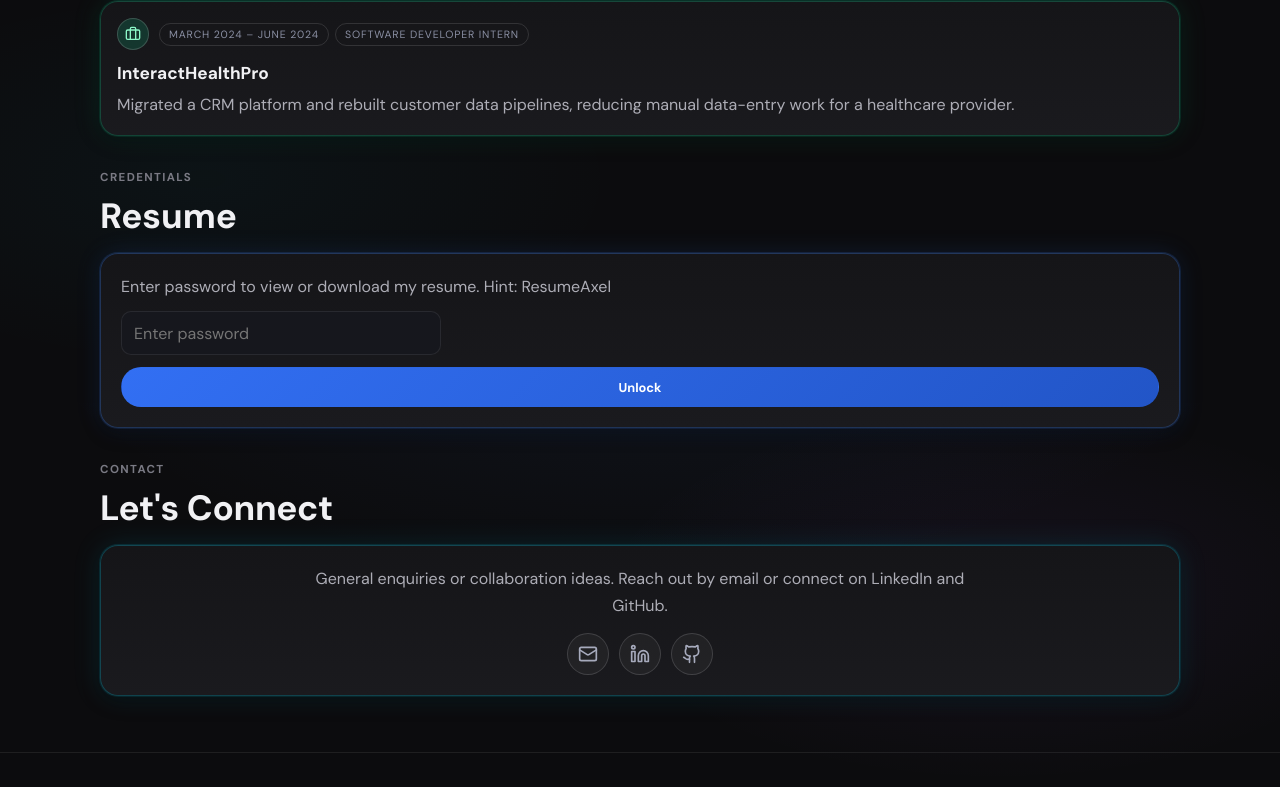
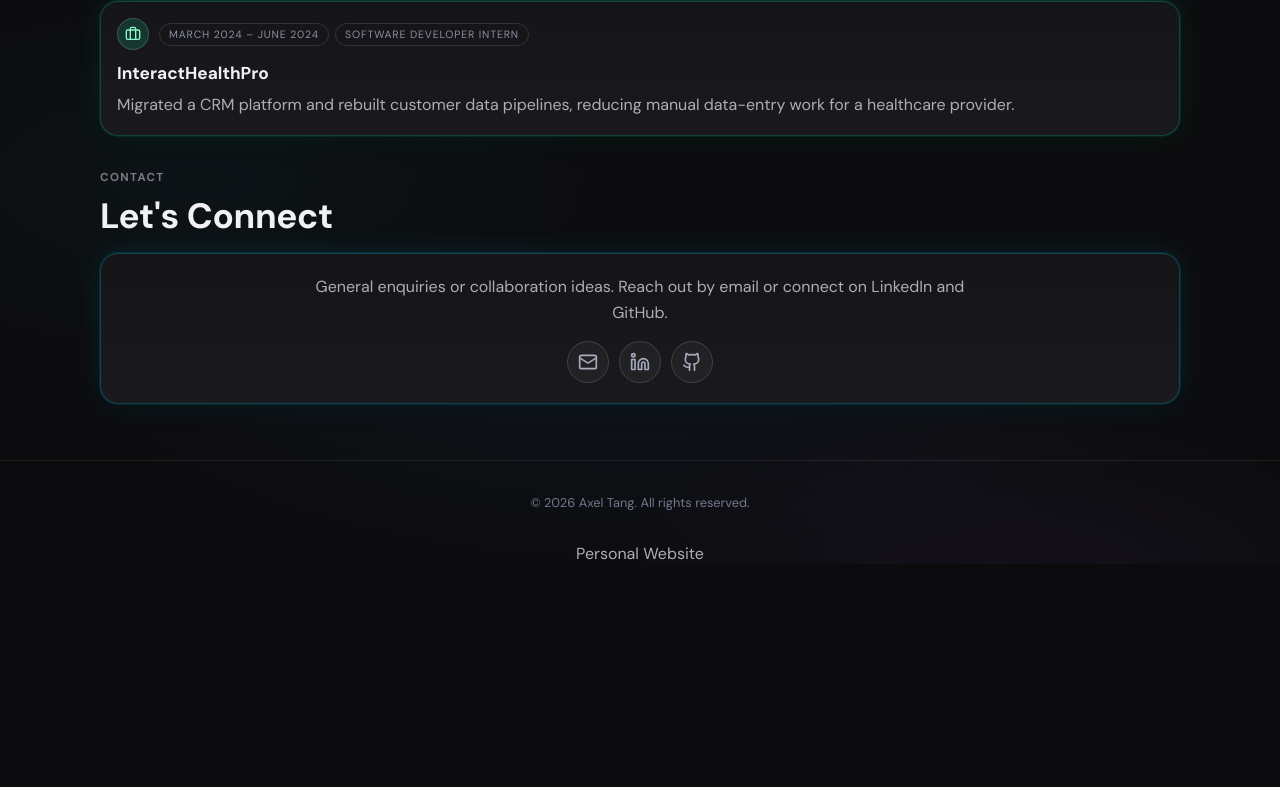
Before and after one commit to AxelTWC/axeltwc.github.io, a React (Create React App) app in the folder my-app/: page / in a window 1280 px wide. Shown: the part 1997-2784 px from the top of the page. After the commit the page ends 2561 px from the top, so only its background shows below. Built offline with nearby package versions, Linux system fonts and the light colour scheme.

Commit message:
Remove resume from public portfolio

```diff
--- a/my-app/src/App.js
+++ b/my-app/src/App.js
@@ -17,13 +17,11 @@ import {
   Moon,
 } from "lucide-react";
 import "./App.css";
-import ResumeSection from "./ResumeSection";
 
 const navItems = [
   ["About", "about"],
   ["Projects", "projects"],
   ["Experience", "experience"],
-  ["Resume", "resume"],
   ["Contact", "contact"],
 ];
 
@@ -44,11 +42,6 @@ const searchIndex = [
     title: "Experience & Timeline",
     keywords:
       "school primary UofT university HKGCC internship Fujifilm APAC internship undergraduate Manitoba Ontario high school",
-  },
-  {
-    id: "resume",
-    title: "Resume",
-    keywords: "download view ML SW resume CV password protected",
   },
   {
     id: "contact",
@@ -436,8 +429,6 @@ export default function App() {
           </div>
         </section>
 
-        <ResumeSection />
-
         <section id="contact" className="content-section reveal">
           <div className="section-head">
             <p className="kicker">Contact</p>
--- a/my-app/src/ResumeSection.jsx
+++ /dev/null
@@ -1,85 +0,0 @@
-import { useState, useEffect } from "react";
-
-export default function ResumeSection() {
-  const [unlocked, setUnlocked] = useState(false);
-  const [password, setPassword] = useState("");
-  const [visible, setVisible] = useState(false);
-
-  function handleUnlock() {
-    if (password === "ResumeAxel") {
-      setUnlocked(true);
-    } else {
-      alert("Incorrect password");
-    }
-  }
-
-  useEffect(() => {
-    const section = document.getElementById("resume");
-    const observer = new IntersectionObserver(
-      (entries) => {
-        entries.forEach((entry) => {
-          if (entry.isIntersecting) {
-            setVisible(true);
-            observer.unobserve(entry.target);
-          }
-        });
-      },
-      { threshold: 0.12 }
-    );
-
-    if (section) {
-      observer.observe(section);
-    }
-
-    return () => observer.disconnect();
-  }, []);
-
-  const pdfPath = "/resumes/SW_Intern_Resume.pdf";
-
-  return (
-    <section id="resume" className={`section-shell reveal ${visible ? "fade-in-up" : ""}`}>
-      <div className="section-heading">
-        <p className="eyebrow">Credentials</p>
-        <h2>Resume</h2>
-      </div>
-      <div className="resume-card">
-        {!unlocked ? (
-          <div className="resume-lock">
-            <p>Enter password to view or download my resume. Hint: ResumeAxel</p>
-            <input
-              type="password"
-              value={password}
-              onChange={(event) => setPassword(event.target.value)}
-              placeholder="Enter password"
-              className="password-input"
-            />
-            <button type="button" onClick={handleUnlock} className="button button-primary">
-              Unlock
-            </button>
-          </div>
-        ) : (
-          <div className="resume-content">
-            <div className="resume-note">
-              <p>
-                AI/ML resume is shared directly in conversation. Feel free to ask me for
-                it when we connect.
-              </p>
-            </div>
-
-            <div className="resume-actions">
-              <p className="resume-hint">Software Resume (2023)</p>
-              <div className="resume-buttons">
-                <a href={pdfPath} target="_blank" rel="noreferrer" className="button button-primary">
-                  View SW Resume
-                </a>
-                <a href={pdfPath} download="SW_Intern_Resume.pdf" className="button button-secondary">
-                  Download SW Resume
-                </a>
-              </div>
-            </div>
-          </div>
-        )}
-      </div>
-    </section>
-  );
-}
```
Also changed, not shown: my-app/scripts/check-resumes.js (+8 -12 lines), 2 other files (tests, documents, lock files or other folders).
